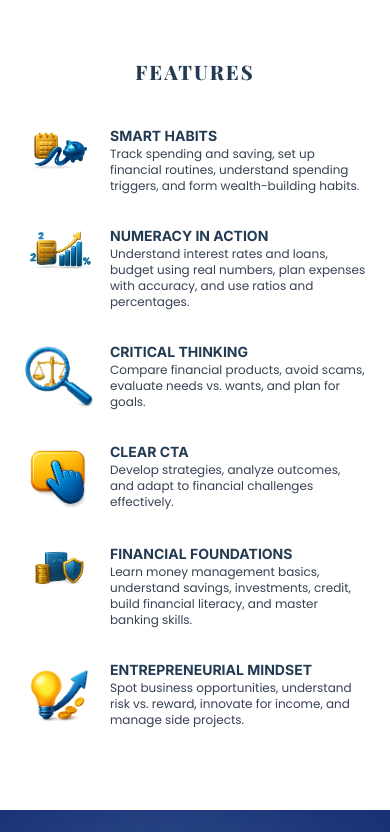
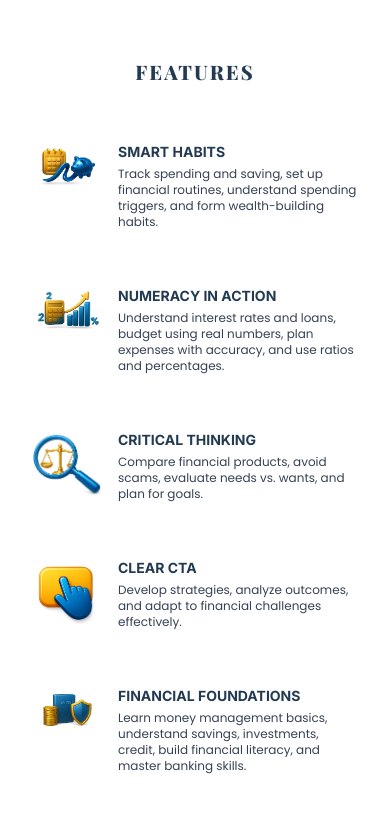
Before and after one commit to PocketEd25/v4.landing, a Next.js app: page / in a window 390 px wide. Shown: the part 2840-3672 px from the top of the page. Built offline with nearby package versions, Linux system fonts and the light colour scheme; a web font is replaced by a local one.

Commit message:
tab features UI updated

```diff
--- a/app/feature.tsx
+++ b/app/feature.tsx
@@ -148,81 +148,81 @@
         />
       </div>
 
-      {/* ----------- MOBILE VERSION (stacked, no animation) ----------- */}
-      <div className="flex flex-col items-center gap-8 mt-10 px-6 lg:hidden">
-        {/* Each Feature stacked vertically */}
-        <div className="flex items-start gap-4">
-          <Image src="/fea5.png" alt="Smart Habits" width={70} height={70} />
-          <div>
+      {/* ----------- MOBILE & TABLET VERSION (stacked, no animation) ----------- */}
+      <div className="flex flex-col items-center gap-6 mt-10 px-4 md:px-8 lg:hidden">
+        {/* Each Feature stacked vertically with consistent padding */}
+        <div className="flex items-start gap-4 w-full max-w-md p-4 md:p-5 bg-white rounded-lg">
+          <Image src="/fea5.png" alt="Smart Habits" width={70} height={70} className="flex-shrink-0" />
+          <div className="flex-1">
             <h1 className="text-[#223A52] font-bold uppercase text-sm it">
               Smart Habits
             </h1>
-            <p className="text-gray-700 text-xs">
+            <p className="text-gray-700 text-xs mt-1">
               Track spending and saving, set up financial routines, understand
               spending triggers, and form wealth-building habits.
             </p>
           </div>
         </div>
 
-        <div className="flex items-start gap-4">
-          <Image src="/fea3.png" alt="Numeracy in Action" width={70} height={70} />
-          <div>
+        <div className="flex items-start gap-4 w-full max-w-md p-4 md:p-5 bg-white rounded-lg">
+          <Image src="/fea3.png" alt="Numeracy in Action" width={70} height={70} className="flex-shrink-0" />
+          <div className="flex-1">
             <h1 className="text-[#223A52] font-bold uppercase text-sm it">
               Numeracy in Action
             </h1>
-            <p className="text-gray-700 text-xs">
+            <p className="text-gray-700 text-xs mt-1">
               Understand interest rates and loans, budget using real numbers,
               plan expenses with accuracy, and use ratios and percentages.
             </p>
           </div>
         </div>
 
-        <div className="flex items-start gap-4">
-          <Image src="/fea1.png" alt="Critical Thinking" width={70} height={70} />
-          <div>
+        <div className="flex items-start gap-4 w-full max-w-md p-4 md:p-5 bg-white rounded-lg">
+          <Image src="/fea1.png" alt="Critical Thinking" width={70} height={70} className="flex-shrink-0" />
+          <div className="flex-1">
             <h1 className="text-[#223A52] font-bold uppercase text-sm it">
               Critical Thinking
             </h1>
-            <p className="text-gray-700 text-xs">
+            <p className="text-gray-700 text-xs mt-1">
               Compare financial products, avoid scams, evaluate needs vs. wants,
               and plan for goals.
             </p>
           </div>
         </div>
 
-        <div className="flex items-start gap-4">
-          <Image src="/fea2.png" alt="Clear CTA" width={70} height={70} />
-          <div>
+        <div className="flex items-start gap-4 w-full max-w-md p-4 md:p-5 bg-white rounded-lg">
+          <Image src="/fea2.png" alt="Clear CTA" width={70} height={70} className="flex-shrink-0" />
+          <div className="flex-1">
             <h1 className="text-[#223A52] font-bold uppercase text-sm it">
               Clear CTA
             </h1>
-            <p className="text-gray-700 text-xs">
+            <p className="text-gray-700 text-xs mt-1">
               Develop strategies, analyze outcomes, and adapt to financial
               challenges effectively.
             </p>
           </div>
         </div>
 
-        <div className="flex items-start gap-4">
-          <Image src="/fea6.png" alt="Financial Foundations" width={70} height={70} />
-          <div>
+        <div className="flex items-start gap-4 w-full max-w-md p-4 md:p-5 bg-white rounded-lg">
+          <Image src="/fea6.png" alt="Financial Foundations" width={70} height={70} className="flex-shrink-0" />
+          <div className="flex-1">
             <h1 className="text-[#223A52] font-bold uppercase text-sm it">
               Financial Foundations
             </h1>
-            <p className="text-gray-700 text-xs">
+            <p className="text-gray-700 text-xs mt-1">
               Learn money management basics, understand savings, investments,
               credit, build financial literacy, and master banking skills.
             </p>
           </div>
         </div>
 
-        <div className="flex items-start gap-4">
-          <Image src="/fea4.png" alt="Entrepreneurial Mindset" width={70} height={70} />
-          <div>
+        <div className="flex items-start gap-4 w-full max-w-md p-4 md:p-5 bg-white rounded-lg">
+          <Image src="/fea4.png" alt="Entrepreneurial Mindset" width={70} height={70} className="flex-shrink-0" />
+          <div className="flex-1">
             <h1 className="text-[#223A52] font-bold uppercase text-sm it">
               Entrepreneurial Mindset
             </h1>
-            <p className="text-gray-700 text-xs">
+            <p className="text-gray-700 text-xs mt-1">
               Spot business opportunities, understand risk vs. reward, innovate
               for income, and manage side projects.
             </p>
```
